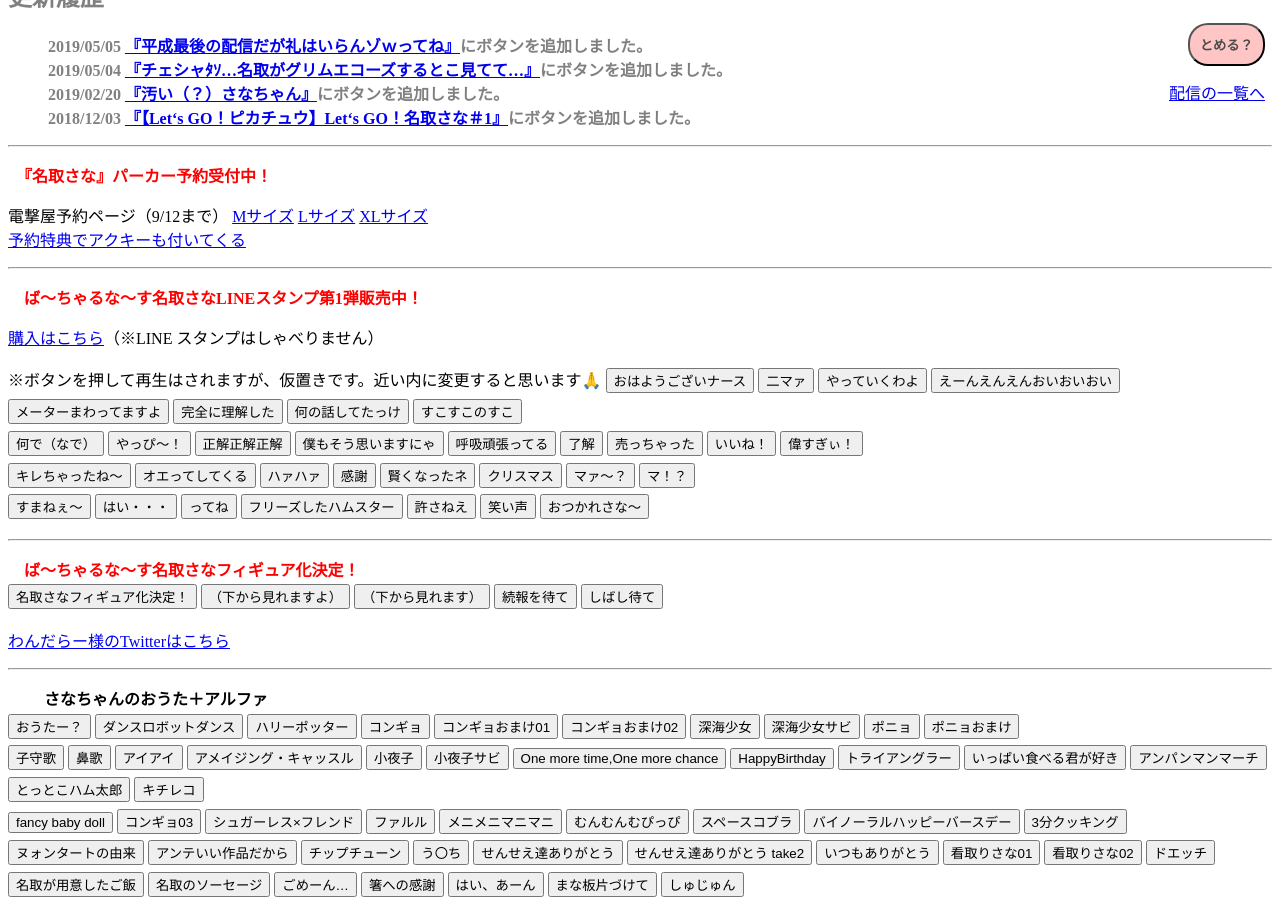
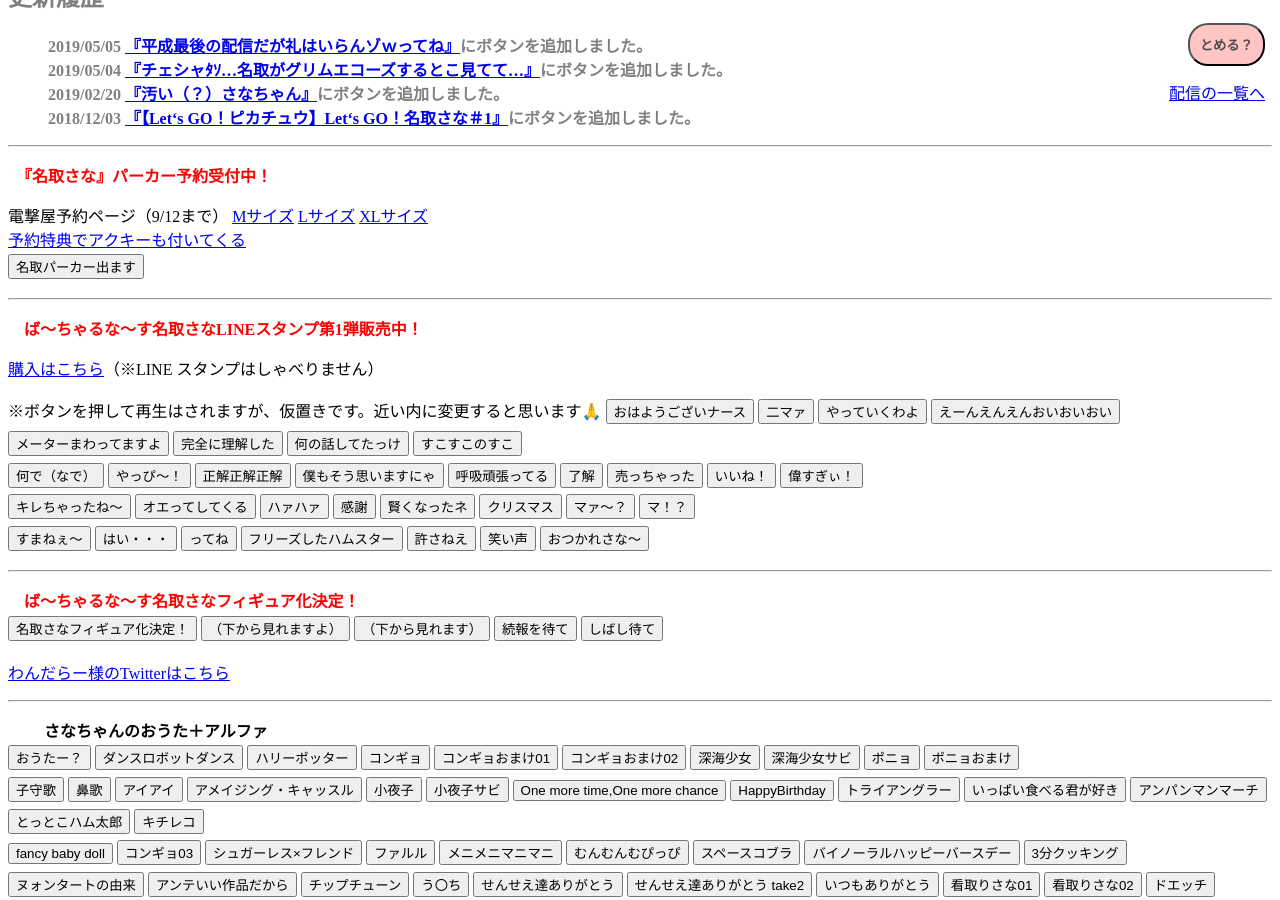
Before and after one commit to sanabutton/sanabutton.github.io, a Jekyll site: the page built from index.html, in a window 1280 px wide and 900 px high, scrolled down 666 px. Built offline with Jekyll 4.4.1, drawn with Linux system fonts in a browser that asks for light colours; comment, search, counter and statistics services are not loaded.

Commit message:
名取パーカーの告知欄にボタン追加

```diff
--- a/index.html
+++ b/index.html
@@ -47,6 +47,8 @@ layout: home
 <a href="https://dengekiya.com/shop/g/g4942330126042/">Lサイズ</a>
 <a href="https://dengekiya.com/shop/g/g4942330126059/">XLサイズ</a><br>
 <a href="https://twitter.com/sana_natori/status/1158243939742183425">予約特典でアクキーも付いてくる</a>
+<br>
+<button type="button" class="sounds" data-file="すっげ寒かったゾ＾～ｗ/名取パーカー出ます">名取パーカー出ます</button>
 </p>
 
 <hr style="margin: 1em 0 ;">
```
